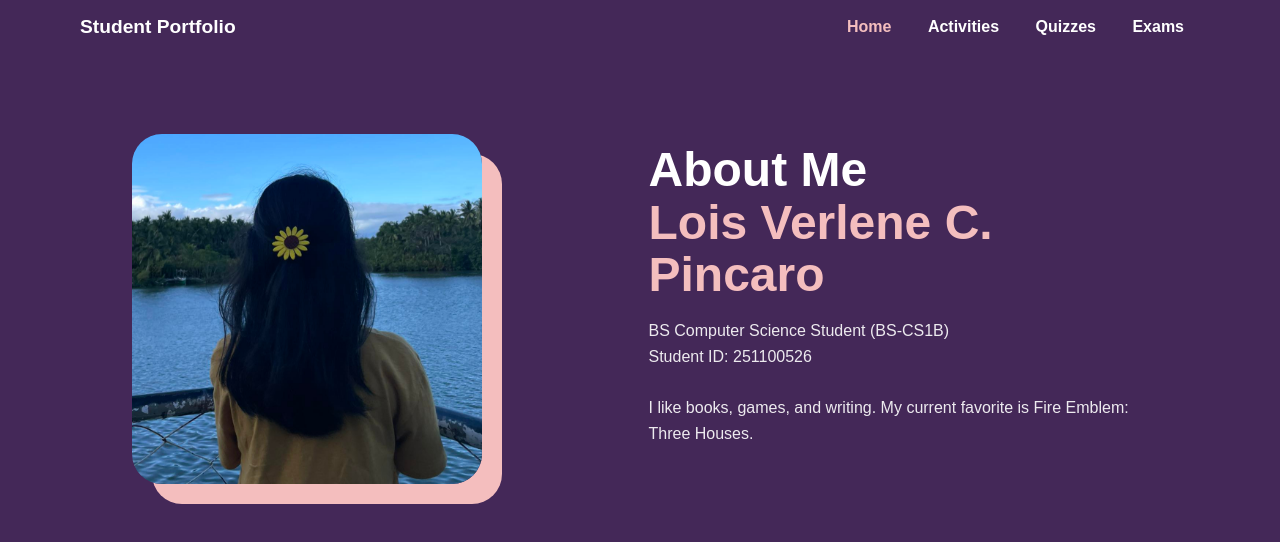
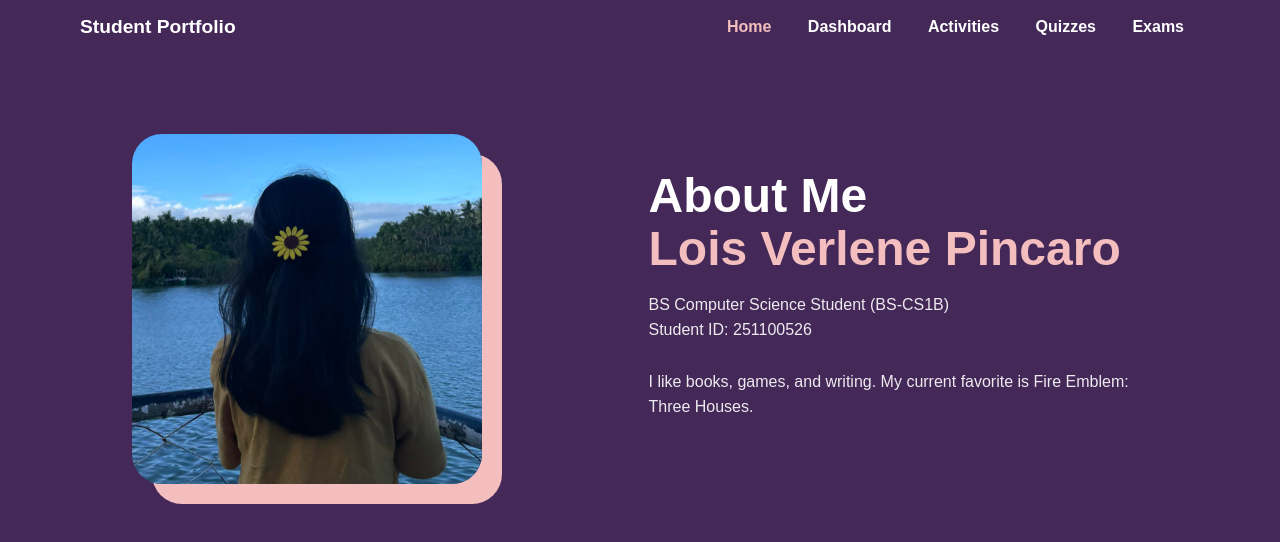
Before and after one commit to verlenepincaro/bscs1b, a plain HTML site: page index.html in a window 1280 px wide. Drawn offline with nearby package versions, Linux system fonts and the light colour scheme.

Commit message:
Update index.html
add dashboard

```diff
--- a/index.html
+++ b/index.html
@@ -152,6 +152,7 @@
         <label for="click" class="menu"><i class="bi bi-list"></i></label>
         <nav>
             <a href="index.html" class="active">Home</a>
+            <a href="dashboard.html">Dashboard</a>
             <a href="activities.html">Activities</a>
             <a href="quizzes.html">Quizzes</a>
             <a href="exams.html">Exams</a>
@@ -165,7 +166,7 @@
             </div>
 
             <div class="detail">
-                <h1>About Me <br> <span>Lois Verlene C. Pincaro</span></h1>
+                <h1>About Me <br> <span>Lois Verlene Pincaro</span></h1>
                 <p>
                     BS Computer Science Student (BS-CS1B) <br>
                     Student ID: 251100526 <br><br>
```
